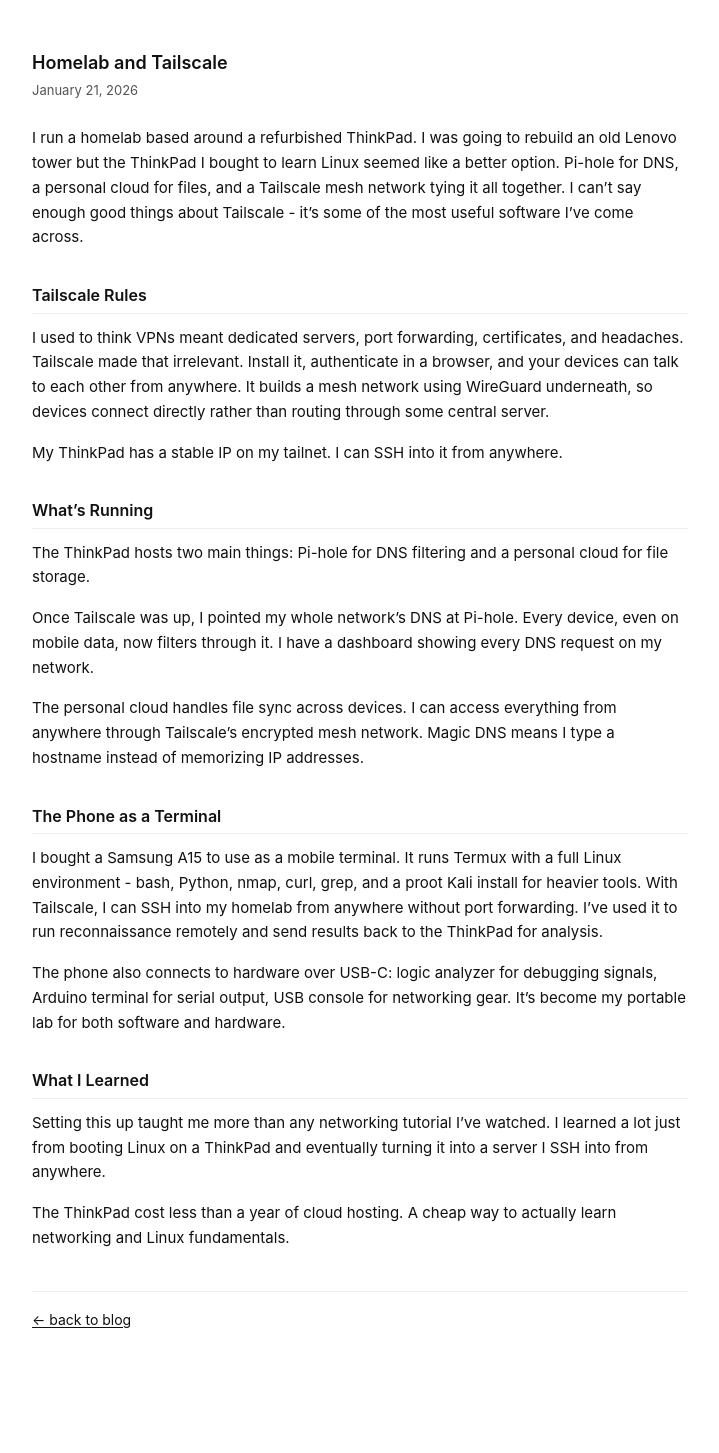
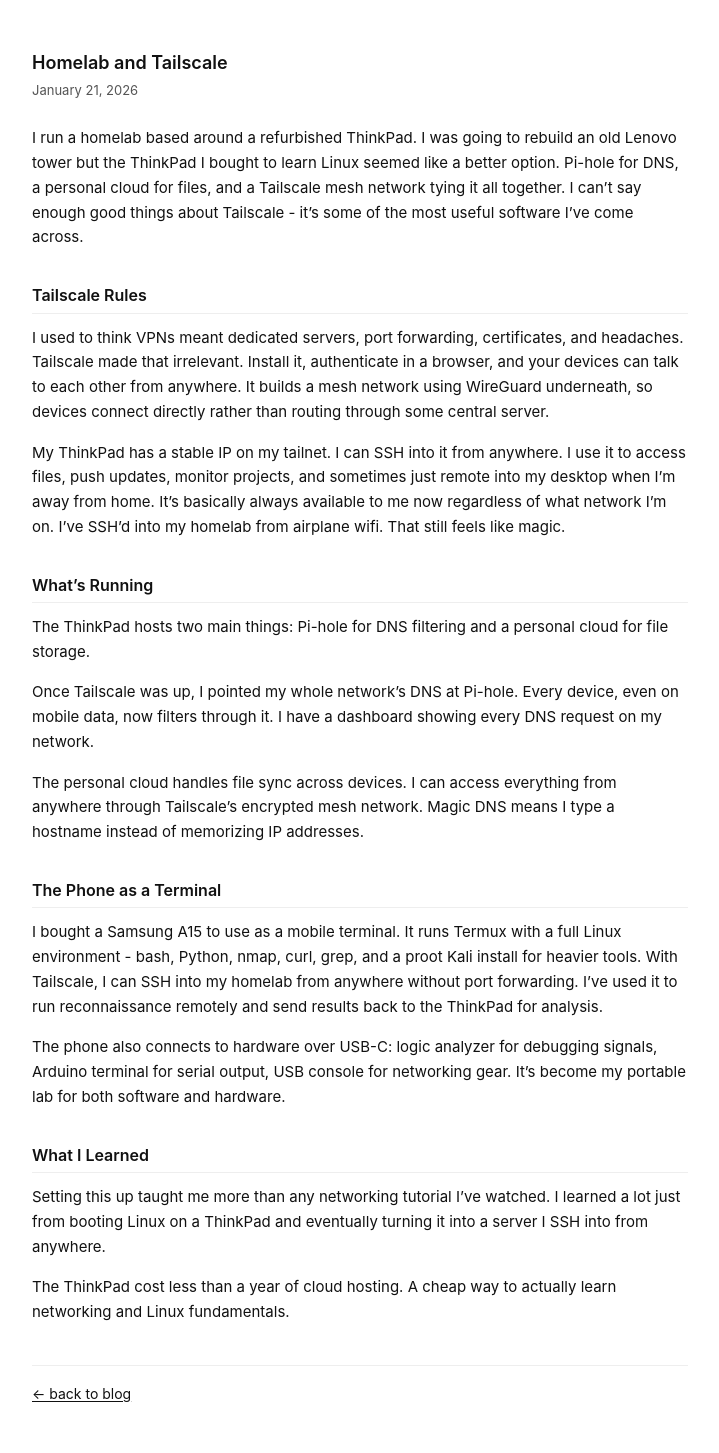
Before and after one commit to HueCodes/HueCodes.github.io, a Jekyll site: the page built from _posts/2026-01-21-homelab-and-tailscale.md, in a window 1280 px wide. Shown: the whole page, without its empty margins (280-999 px from the left). Built offline with Jekyll 4.4.1, drawn with Linux system fonts in a browser that asks for light colours; before the commit the page ends 1379 px from its top, so only the background shows below that.

Commit message:
Expand Tailscale section

```diff
--- a/_posts/2026-01-21-homelab-and-tailscale.md
+++ b/_posts/2026-01-21-homelab-and-tailscale.md
@@ -10,7 +10,7 @@ I run a homelab based around a refurbished ThinkPad. I was going to rebuild an o
 
 I used to think VPNs meant dedicated servers, port forwarding, certificates, and headaches. Tailscale made that irrelevant. Install it, authenticate in a browser, and your devices can talk to each other from anywhere. It builds a mesh network using WireGuard underneath, so devices connect directly rather than routing through some central server.
 
-My ThinkPad has a stable IP on my tailnet. I can SSH into it from anywhere.
+My ThinkPad has a stable IP on my tailnet. I can SSH into it from anywhere. I use it to access files, push updates, monitor projects, and sometimes just remote into my desktop when I'm away from home. It's basically always available to me now regardless of what network I'm on. I've SSH'd into my homelab from airplane wifi. That still feels like magic.
 
 ## What's Running
 
```
